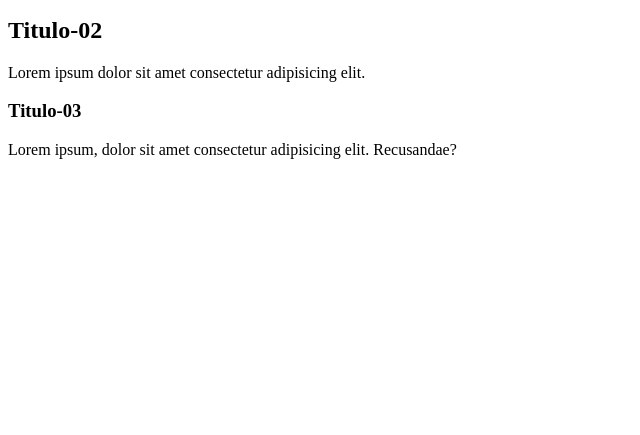
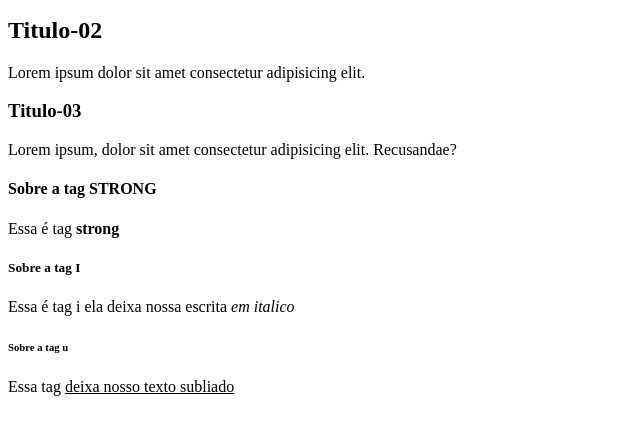
Before and after one commit to fagner121212/Cursos, a plain HTML site: page html-css/index.html in a window 1280 px wide. Shown: the part 101-536 px from the top of the page, without its empty margins (0-640 px from the left). Drawn offline with Linux system fonts and the light colour scheme.

Commit message:
Aula -07
Aula sobre as tags <span>, <u> e <i>

```diff
--- a/html-css/index.html
+++ b/html-css/index.html
@@ -23,5 +23,19 @@
 
         <p>Lorem ipsum, dolor sit amet consectetur adipisicing elit. Recusandae?</p>
     </div>
+    <div>
+        <h4>Sobre a tag STRONG</h4>
+
+        <p>Essa é tag <strong> strong </strong></p>
+    </div>
+    <div>
+        <h5>Sobre a tag I</h5>
+
+        <p>Essa é tag i ela deixa nossa escrita <i>em italico</i></p>
+    </div>
+    <div>
+        <h6>Sobre a tag u</h6>
+        <p>Essa tag <u>deixa nosso texto subliado</u></p>
+    </div>
 </body>
 </html>
```
